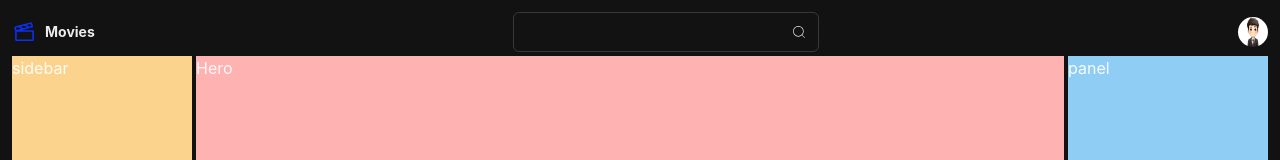
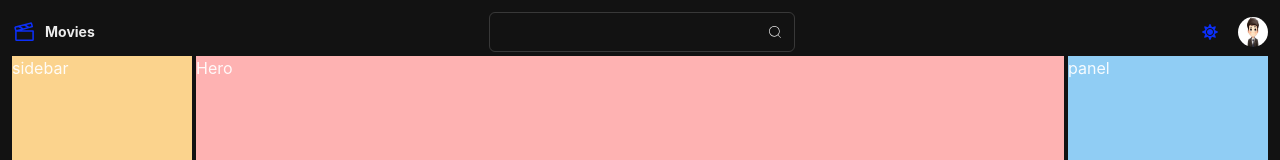
Before and after one commit to Battashi-Dev/Movies, a React (Vite) app: page / in a window 1280 px wide. Shown: the top 160 px of the page. Built offline with nearby package versions, Linux system fonts and the light colour scheme.

Commit message:
Built Color Mode Switch

```diff
--- a/src/App.tsx
+++ b/src/App.tsx
@@ -8,7 +8,7 @@ function App() {
         base: `"header " "hero " "content " "footer "`,
         lg: `"header header header" "sidebar hero panel" "sidebar content panel"`,
       }}
-      templateColumns={{ base: "1fr", lg: "180px 1fr 200px" }}
+      templateColumns={{ base: "auto", lg: "180px 1fr 200px" }}
       templateRows={{ base: "auto", lg: "auto 1fr auto" }}
       minH="100vh"
       gap={1}
--- /dev/null
+++ b/src/Components/ColorModeToggle.tsx
@@ -0,0 +1,17 @@
+import { IconButton, useColorMode } from "@chakra-ui/react"
+import { FaMoon, FaSun } from "react-icons/fa";
+
+const ColorModeToggle = () => {
+   const {colorMode, toggleColorMode} = useColorMode();
+  return (
+    <IconButton aria-label="toggle switch"
+    icon={colorMode === "dark" ? <FaSun/> : <FaMoon />}
+    onClick={toggleColorMode}
+    variant="ghost"
+    borderRadius="full"
+    color="brand.accent"
+    />
+  )
+}
+
+export default ColorModeToggle
--- a/src/Components/NavBar.tsx
+++ b/src/Components/NavBar.tsx
@@ -11,6 +11,7 @@ import {
 import { CiSearch } from "react-icons/ci";
 import { PiFilmSlate } from "react-icons/pi";
 import logo from "../assets/images.jpeg";
+import ColorModeToggle from "./ColorModeToggle";
 const NavBar = () => {
   return (
     <HStack justify="space-between">
@@ -27,6 +28,7 @@ const NavBar = () => {
         </InputGroup>
       </Box>
       <HStack>
+        <ColorModeToggle />
         <Image boxSize="30px" borderRadius="full" src={logo} />
       </HStack>
     </HStack>
```
